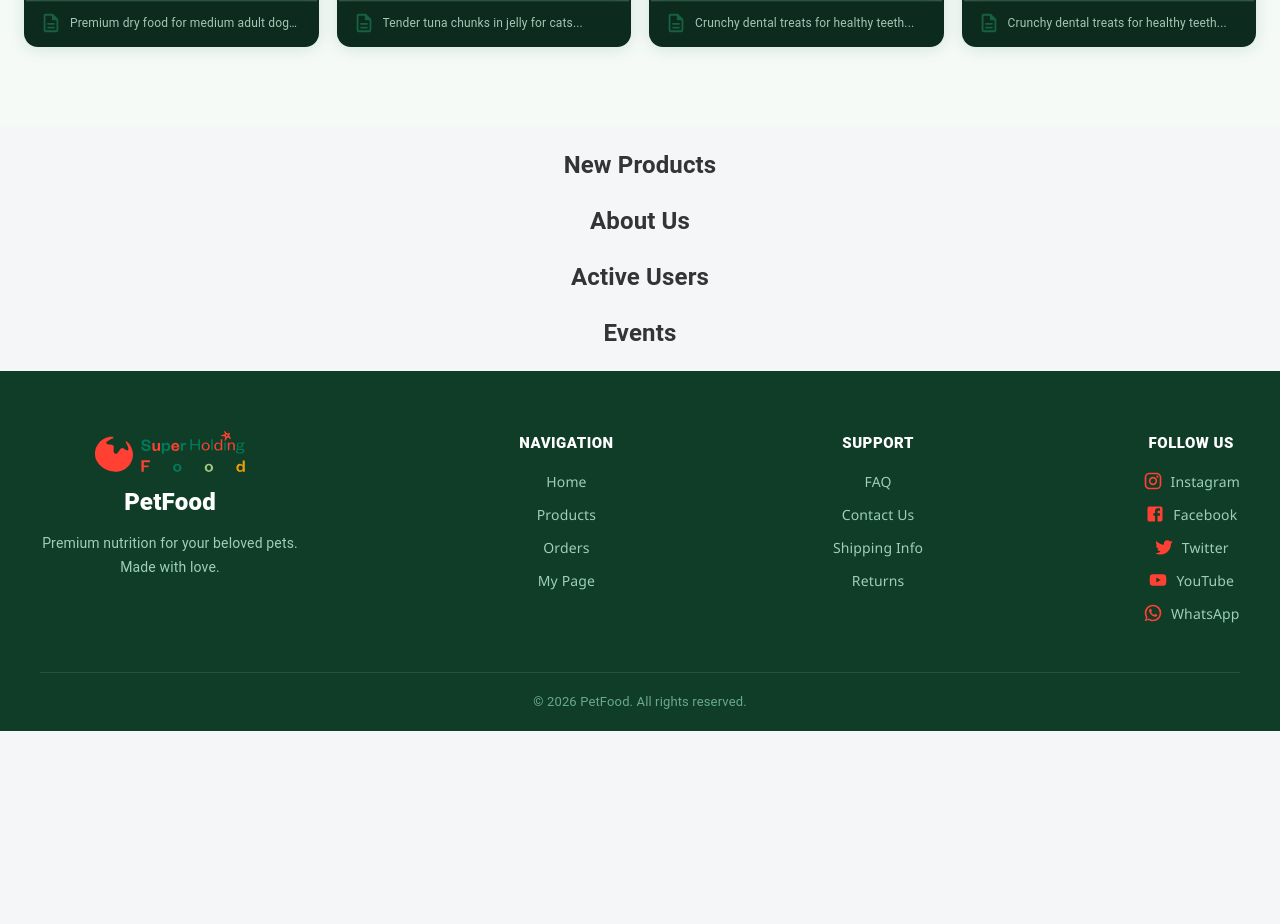
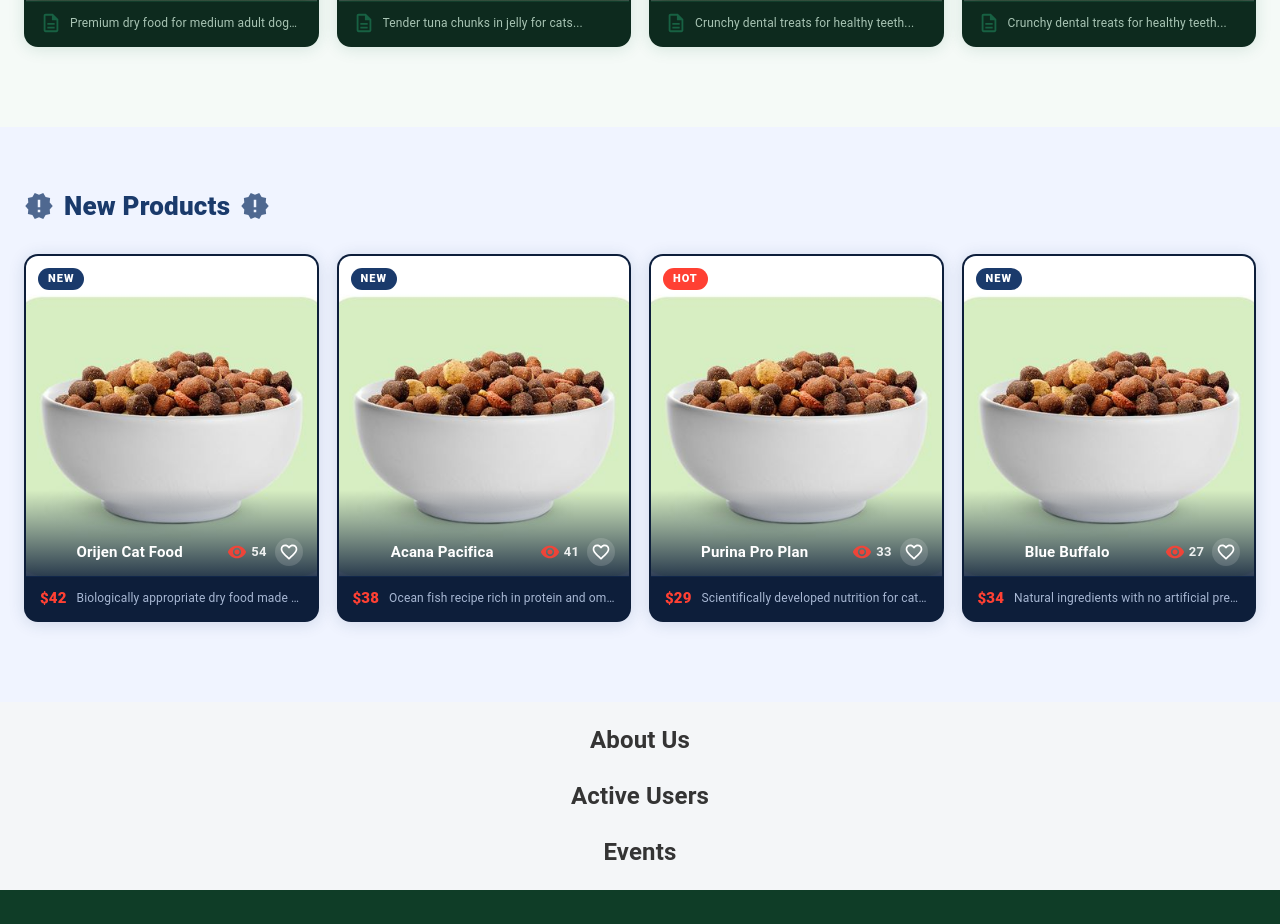
Before and after one commit to Azizshokh/modification1-react, a React (Create React App) app: page / in a window 1280 px wide. Shown: the part 1360-2284 px from the top of the page. Before the commit the page ends 2091 px from the top, so only its background shows below. Built offline with nearby package versions, Linux system fonts and the light colour scheme.

Commit message:
feat: develop new products sectional component

```diff
--- a/src/app/screens/homePage/NewProducts.tsx
+++ b/src/app/screens/homePage/NewProducts.tsx
@@ -1,10 +1,140 @@
-import { Container } from "@mui/material";
+import React, { useState } from "react";
+import { Box, Container, Stack } from "@mui/material";
+import VisibilityIcon from "@mui/icons-material/Visibility";
+import FavoriteBorderIcon from "@mui/icons-material/FavoriteBorder";
+import FavoriteIcon from "@mui/icons-material/Favorite";
+import NewReleasesIcon from "@mui/icons-material/NewReleases";
+import "./../../../css/newProducts.css";
 
+// ─── Types ───────────────────────────────────────────────────────
+interface Product {
+  id: number;
+  name: string;
+  price: number;
+  views: number;
+  badge: string;
+  description: string;
+  image: string;
+}
+
+// ─── Mock data ────────────────────────────────────────────────────
+const PRODUCTS: Product[] = [
+  {
+    id: 1,
+    name: "Orijen Cat Food",
+    price: 42,
+    views: 54,
+    badge: "NEW",
+    description:
+      "Biologically appropriate dry food made from fresh ingredients.",
+    image: "/img/products/Cat_LP_DryFood_8.jpg",
+  },
+  {
+    id: 2,
+    name: "Acana Pacifica",
+    price: 38,
+    views: 41,
+    badge: "NEW",
+    description: "Ocean fish recipe rich in protein and omega-3 fatty acids.",
+    image: "/img/products/Cat_LP_DryFood_8.jpg",
+  },
+  {
+    id: 3,
+    name: "Purina Pro Plan",
+    price: 29,
+    views: 33,
+    badge: "HOT",
+    description: "Scientifically developed nutrition for cats of all ages.",
+    image: "/img/products/Cat_LP_DryFood_8.jpg",
+  },
+  {
+    id: 4,
+    name: "Blue Buffalo",
+    price: 34,
+    views: 27,
+    badge: "NEW",
+    description:
+      "Natural ingredients with no artificial preservatives or colors.",
+    image: "/img/products/Cat_LP_DryFood_8.jpg",
+  },
+];
+
+// ─── Product Card ─────────────────────────────────────────────────
+function NewProductCard({ product }: { product: Product }) {
+  const [imgError, setImgError] = useState(false);
+  const [liked, setLiked] = useState(false);
+
+  return (
+    <Box className="new-card">
+      {/* Badge */}
+      <Box
+        className={`new-card__badge${product.badge === "HOT" ? " new-card__badge--hot" : ""}`}
+      >
+        {product.badge}
+      </Box>
+
+      {/* Image */}
+      <Box
+        className="new-card__image"
+        style={{
+          backgroundImage: imgError ? undefined : `url(${product.image})`,
+        }}
+        onError={() => setImgError(true)}
+      >
+        {imgError && <Box className="new-card__fallback">🐾</Box>}
+      </Box>
+
+      {/* Overlay: name + views + like */}
+      <Box className="new-card__overlay">
+        <Box className="new-card__info-row">
+          <span className="new-card__name">{product.name}</span>
+          <Box className="new-card__overlay-right">
+            <span className="new-card__views">
+              <VisibilityIcon className="new-card__eye-icon" />
+              {product.views}
+            </span>
+            <Box
+              component="button"
+              className={`new-card__like-btn${liked ? " new-card__like-btn--active" : ""}`}
+              onClick={() => setLiked((v) => !v)}
+              aria-label="Like"
+            >
+              {liked ? (
+                <FavoriteIcon className="new-card__like-icon new-card__like-icon--filled" />
+              ) : (
+                <FavoriteBorderIcon className="new-card__like-icon" />
+              )}
+            </Box>
+          </Box>
+        </Box>
+      </Box>
+
+      {/* Description strip */}
+      <Box className="new-card__desc-strip">
+        <span className="new-card__price">${product.price}</span>
+        <span className="new-card__desc-text">{product.description}</span>
+      </Box>
+    </Box>
+  );
+}
+
+// ─── Main section ─────────────────────────────────────────────────
 export default function NewProducts(): React.JSX.Element {
   return (
-    <div>
+    <div className="new-products-frame">
       <Container>
-        <h2>New Products</h2>
+        <Stack className="new-products-section">
+          <Box className="new-products-title">
+            <NewReleasesIcon className="new-products-title__icon" />
+            New Products
+            <NewReleasesIcon className="new-products-title__icon" />
+          </Box>
+          <Stack className="new-cards-frame">
+            {PRODUCTS.map((product) => (
+              <NewProductCard key={product.id} product={product} />
+            ))}
+          </Stack>
+        </Stack>
       </Container>
     </div>
   );
--- /dev/null
+++ b/src/css/newProducts.css
@@ -0,0 +1,210 @@
+/* ─── SECTION WRAPPER ────────────────────────────────────────── */
+.new-products-frame {
+  padding: 60px 0 80px;
+  background: #f0f4ff;
+}
+
+.new-products-frame .new-products-section {
+  gap: 28px;
+}
+
+/* ─── SECTION TITLE ──────────────────────────────────────────── */
+.new-products-frame .new-products-title {
+  font-size: 26px;
+  font-weight: 800;
+  color: #1a3a6b;
+  letter-spacing: 0.2px;
+  display: flex;
+  align-items: center;
+  gap: 10px;
+}
+
+.new-products-title__icon {
+  font-size: 30px !important;
+  color: #1a3a6b !important;
+  opacity: 0.75;
+}
+
+/* ─── CARDS GRID ─────────────────────────────────────────────── */
+.new-products-frame .new-cards-frame {
+  display: grid !important;
+  grid-template-columns: repeat(4, 1fr);
+  gap: 18px;
+  flex-direction: unset !important;
+}
+
+/* ─── PRODUCT CARD ───────────────────────────────────────────── */
+.new-card {
+  position: relative;
+  border-radius: 14px;
+  overflow: hidden;
+  background: #0d1e3a;
+  box-shadow: 0 2px 16px rgba(26, 58, 107, 0.15);
+  border: 2px solid transparent;
+  cursor: pointer;
+  display: flex;
+  flex-direction: column;
+  transition: transform 0.22s ease, box-shadow 0.22s ease, border-color 0.22s ease;
+}
+
+.new-card:hover {
+  transform: translateY(-6px);
+  box-shadow: 0 16px 40px rgba(26, 58, 107, 0.45), 0 4px 16px rgba(26, 58, 107, 0.25);
+  border-color: #1a3a6b;
+}
+
+/* ─── BADGE ──────────────────────────────────────────────────── */
+.new-card__badge {
+  position: absolute;
+  top: 12px;
+  left: 12px;
+  z-index: 2;
+  background: #1a3a6b;
+  color: #fff;
+  font-size: 11px;
+  font-weight: 800;
+  letter-spacing: 1px;
+  padding: 3px 10px;
+  border-radius: 20px;
+}
+
+.new-card__badge--hot {
+  background: #ff4033;
+}
+
+/* ─── IMAGE ──────────────────────────────────────────────────── */
+.new-card__image {
+  width: 100%;
+  height: 320px;
+  background-size: cover;
+  background-position: center;
+  background-color: #1a3a6b;
+  position: relative;
+  flex-shrink: 0;
+}
+
+.new-card__fallback {
+  width: 100%;
+  height: 100%;
+  display: flex;
+  align-items: center;
+  justify-content: center;
+  font-size: 72px;
+  background: linear-gradient(135deg, #1a3a6b 0%, #0d1e3a 100%);
+}
+
+/* ─── OVERLAY ────────────────────────────────────────────────── */
+.new-card__overlay {
+  position: absolute;
+  bottom: 44px;
+  left: 0;
+  right: 0;
+  padding: 48px 14px 10px;
+  background: linear-gradient(to bottom, transparent 0%, rgba(13, 30, 58, 0.85) 100%);
+}
+
+.new-card__info-row {
+  display: flex;
+  align-items: center;
+  justify-content: space-between;
+  gap: 8px;
+}
+
+.new-card__overlay-right {
+  display: flex;
+  align-items: center;
+  gap: 8px;
+  flex-shrink: 0;
+}
+
+.new-card__name {
+  font-size: 15px;
+  font-weight: 700;
+  color: #ffffff;
+  white-space: nowrap;
+  overflow: hidden;
+  text-overflow: ellipsis;
+  flex: 1;
+}
+
+.new-card__views {
+  display: flex;
+  align-items: center;
+  gap: 4px;
+  font-size: 13px;
+  font-weight: 600;
+  color: #ffffff;
+  flex-shrink: 0;
+  white-space: nowrap;
+  opacity: 0.9;
+}
+
+.new-card__eye-icon {
+  font-size: 20px !important;
+  color: #ff4033 !important;
+}
+
+/* ─── LIKE BUTTON ────────────────────────────────────────────── */
+.new-card__like-btn {
+  background: rgba(255, 255, 255, 0.15);
+  border: none;
+  border-radius: 50%;
+  width: 28px;
+  height: 28px;
+  display: flex;
+  align-items: center;
+  justify-content: center;
+  cursor: pointer;
+  padding: 0;
+  flex-shrink: 0;
+  transition: background 0.15s;
+}
+
+.new-card__like-btn:hover {
+  background: rgba(255, 255, 255, 0.28);
+}
+
+.new-card__like-btn--active {
+  background: rgba(255, 64, 51, 0.25);
+}
+
+.new-card__like-icon {
+  font-size: 20px !important;
+  color: #fff !important;
+}
+
+.new-card__like-icon--filled {
+  color: #ff4033 !important;
+}
+
+/* ─── DESCRIPTION STRIP ──────────────────────────────────────── */
+.new-card__desc-strip {
+  background: #0d1e3a;
+  border-top: 1px solid rgba(26, 58, 107, 0.3);
+  display: flex;
+  align-items: center;
+  gap: 10px;
+  padding: 9px 14px;
+  min-height: 44px;
+  flex-shrink: 0;
+}
+
+.new-card__price {
+  font-size: 15px;
+  font-weight: 800;
+  color: #ff4033;
+  flex-shrink: 0;
+}
+
+.new-card__desc-text {
+  font-size: 12px;
+  color: #a8b8d4;
+  white-space: nowrap;
+  overflow: hidden;
+  text-overflow: ellipsis;
+  line-height: 1.4;
+}
+
+.new-card:hover .new-card__desc-strip {
+  border-top-color: #1a3a6b;
+}
```
